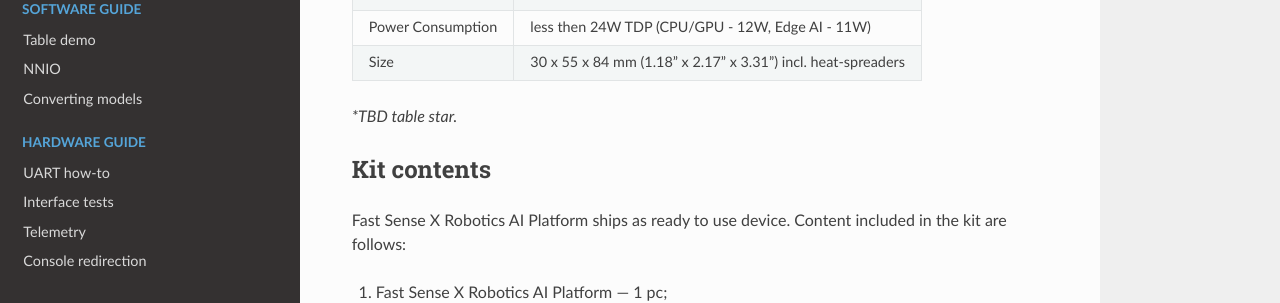
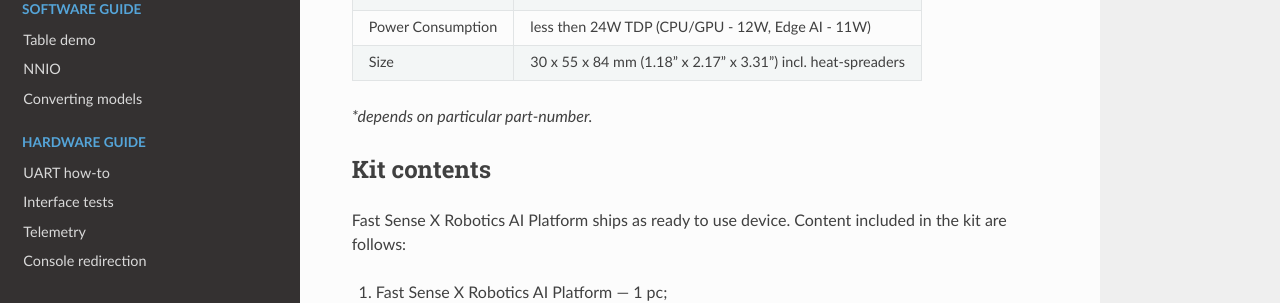
Before and after one commit to FastSense/fastsense-x-documentation, an MkDocs documentation site: the page built from docs/index.md, in a window 1280 px wide and 900 px high, scrolled down 1610 px. Shown: the part 274-577 px from the top of the window. Built offline with MkDocs 1.6.1, drawn with Linux system fonts in a browser that asks for light colours; nearby versions of some CDN libraries.

Commit message:
minor fixes

```diff
--- a/docs/index.md
+++ b/docs/index.md
@@ -28,7 +28,7 @@ Possible configuration below consists of Intel CPU coupled with six edge AI infe
 | Power Consumption   | less then 24W TDP (CPU/GPU - 12W, Edge AI - 11W)                                                                                                                                                                                                                                                                                                                       |
 | Size                | 30 x 55 x 84 mm (1.18” x 2.17” x 3.31”) incl. heat-spreaders
 
-_*TBD table star._
+_*depends on particular part-number._
 
 ## Kit contents
 
```
Also changed, not shown: docs/hardware-guide/interface-tests.md (+3 -1 lines), docs/assets/img/interfaces.png (added).
